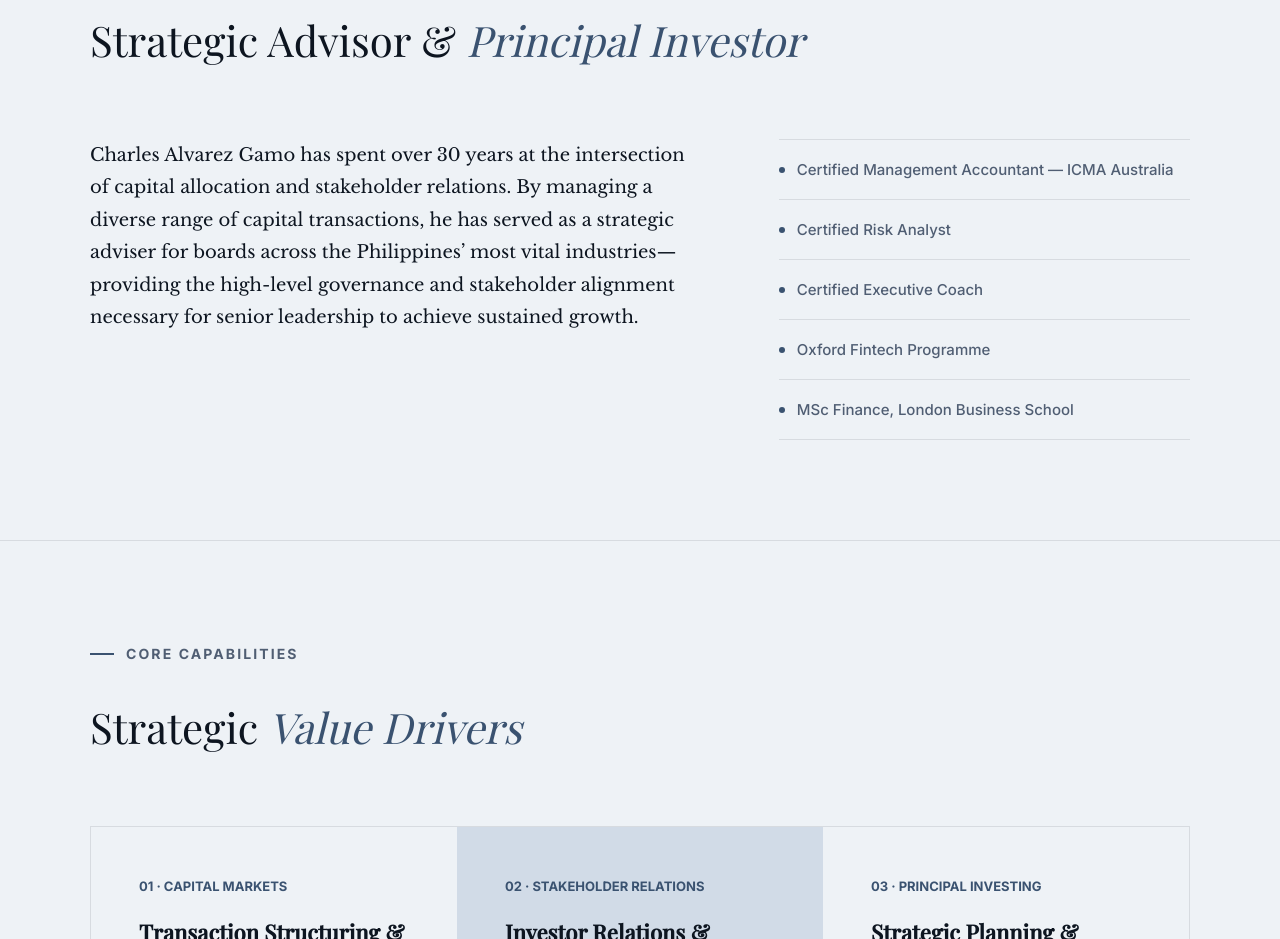
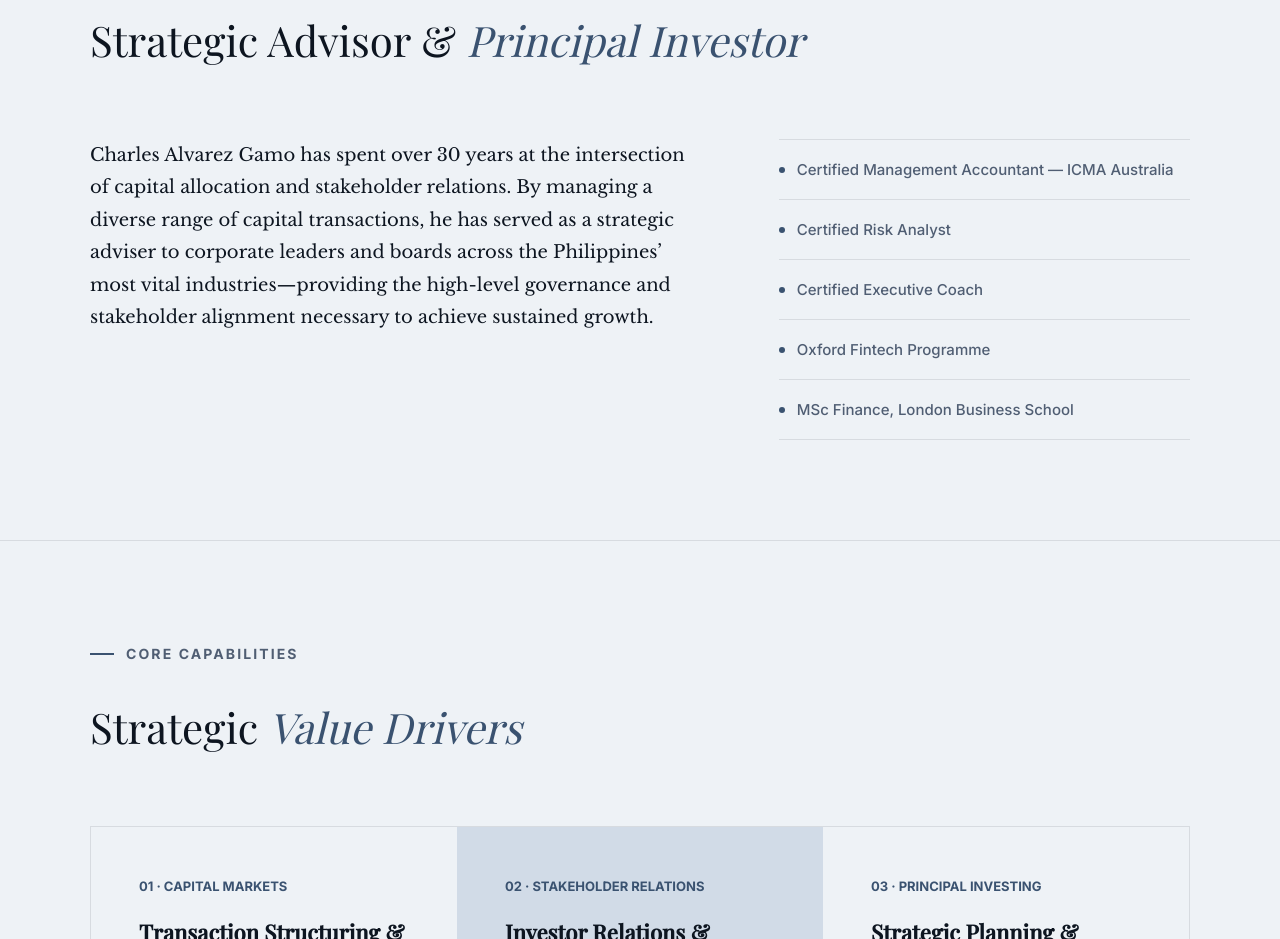
Before and after one commit to CAGsmart60/CAG-Profile, a plain HTML site: page index.html in a window 1280 px wide. Shown: the part 913-1852 px from the top of the page. Drawn offline with nearby package versions, Linux system fonts and the light colour scheme; a web font is replaced by a local one.

Commit message:
Add files via upload

```diff
--- a/index.html
+++ b/index.html
@@ -226,7 +226,7 @@
     <h2 class="sec-h serif">Strategic Advisor &amp; <em>Principal Investor</em></h2>
     <div class="about-grid">
       <div class="about-copy">
-        <p class="bask">Charles Alvarez Gamo has spent over 30 years at the intersection of capital allocation and stakeholder relations. By managing a diverse range of capital transactions, he has served as a strategic adviser for boards across the Philippines’ most vital industries—providing the high-level governance and stakeholder alignment necessary for senior leadership to achieve sustained growth.</p>
+        <p class="bask">Charles Alvarez Gamo has spent over 30 years at the intersection of capital allocation and stakeholder relations. By managing a diverse range of capital transactions, he has served as a strategic adviser to corporate leaders and boards across the Philippines’ most vital industries—providing the high-level governance and stakeholder alignment necessary to achieve sustained growth.</p>
       </div>
       <div class="credentials-list">
         <ul class="creds">
```
